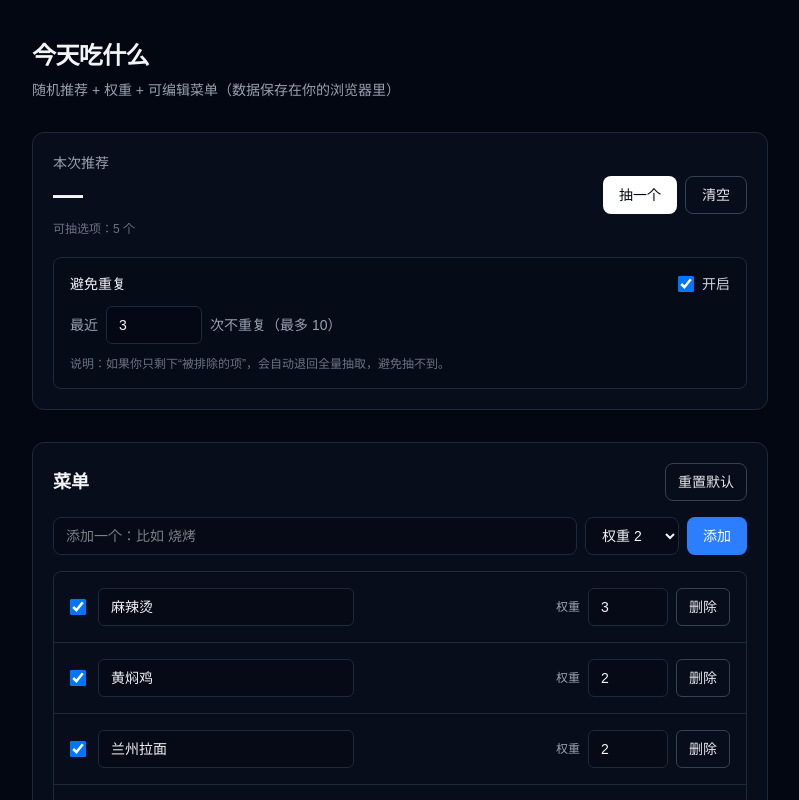
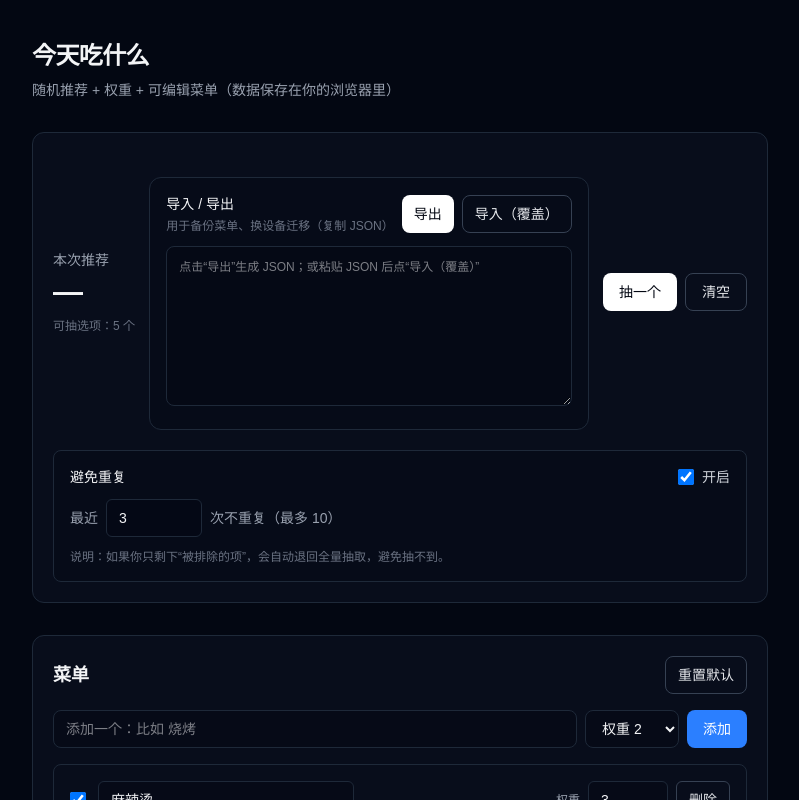
Before and after one commit to lyh1876981622-tripp/today-what, a Next.js app: page / in a window 1280 px wide. Shown: the top 800 px of the page, without its empty margins (240-1039 px from the left). Built offline with nearby package versions, Linux system fonts and the light colour scheme.

Commit message:
feat: import/export menu as JSON

```diff
--- a/src/app/page.tsx
+++ b/src/app/page.tsx
@@ -56,6 +56,8 @@ export default function Page() {
 
   const [avoidRepeat, setAvoidRepeat] = useState(true);
   const [avoidCount, setAvoidCount] = useState(3);
+  const [transferText, setTransferText] = useState('');
+  const [transferMsg, setTransferMsg] = useState<string | null>(null);
 
   // 读取本地存档
   useEffect(() => {
@@ -120,7 +122,71 @@ export default function Page() {
   const updateItem = (id: string, patch: Partial<Item>) => {
     setItems((prev) => prev.map((it) => (it.id === id ? { ...it, ...patch } : it)));
   };
+const exportMenu = async () => {
+  const payload = {
+    version: 1,
+    exportedAt: new Date().toISOString(),
+    items,
+  };
+  const text = JSON.stringify(payload, null, 2);
+  setTransferText(text);
 
+  try {
+    await navigator.clipboard.writeText(text);
+    setTransferMsg('已导出并复制到剪贴板');
+    setTimeout(() => setTransferMsg(null), 2000);
+  } catch {
+    setTransferMsg('已导出到文本框（剪贴板复制失败，可手动复制）');
+    setTimeout(() => setTransferMsg(null), 2500);
+  }
+};
+
+const importMenu = () => {
+  const raw = transferText.trim();
+  if (!raw) {
+    setTransferMsg('文本框为空，无法导入');
+    setTimeout(() => setTransferMsg(null), 2000);
+    return;
+  }
+
+  try {
+    const parsed = JSON.parse(raw);
+
+    // 兼容两种格式：
+    // 1) { items: [...] }
+    // 2) 直接就是 [...]
+    const incoming = Array.isArray(parsed) ? parsed : parsed.items;
+
+    if (!Array.isArray(incoming)) throw new Error('Invalid format');
+
+    const normalized: Item[] = incoming
+      .map((x: any) => ({
+        id: typeof x.id === 'string' && x.id ? x.id : uid(),
+        name: String(x.name ?? '').trim(),
+        weight: clamp(Number(x.weight) || 1, 1, 10),
+        enabled: Boolean(x.enabled ?? true),
+      }))
+      .filter((x) => x.name.length > 0);
+
+    if (normalized.length === 0) {
+      setTransferMsg('导入失败：没有有效菜单项');
+      setTimeout(() => setTransferMsg(null), 2500);
+      return;
+    }
+
+    if (!confirm(`确定导入 ${normalized.length} 个菜单项吗？这会覆盖当前菜单。`)) return;
+
+    setItems(normalized);
+    setRecent([]);
+    setResult(null);
+
+    setTransferMsg('导入成功');
+    setTimeout(() => setTransferMsg(null), 2000);
+  } catch {
+    setTransferMsg('导入失败：JSON 格式不正确');
+    setTimeout(() => setTransferMsg(null), 2500);
+  }
+};
   const removeItem = (id: string) => {
     setItems((prev) => prev.filter((it) => it.id !== id));
     setRecent((prev) => prev.filter((x) => x !== id));
@@ -155,7 +221,42 @@ export default function Page() {
                 可抽选项：{enabledCount} 个
               </div>
             </div>
+            <div className="mt-6 rounded-xl border border-gray-800 bg-gray-950/30 p-4">
+  <div className="flex flex-col gap-2 sm:flex-row sm:items-center sm:justify-between">
+    <div>
+      <div className="text-sm font-medium">导入 / 导出</div>
+      <div className="mt-1 text-xs text-gray-500">
+        用于备份菜单、换设备迁移（复制 JSON）
+      </div>
+    </div>
 
+    <div className="flex gap-2">
+      <button
+        onClick={exportMenu}
+        className="rounded-lg bg-white px-3 py-2 text-sm font-medium text-gray-950 hover:bg-gray-200"
+      >
+        导出
+      </button>
+      <button
+        onClick={importMenu}
+        className="rounded-lg border border-gray-700 px-3 py-2 text-sm text-gray-200 hover:bg-gray-800"
+      >
+        导入（覆盖）
+      </button>
+    </div>
+  </div>
+
+  {transferMsg ? (
+    <div className="mt-3 text-xs text-gray-300">{transferMsg}</div>
+  ) : null}
+
+  <textarea
+    value={transferText}
+    onChange={(e) => setTransferText(e.target.value)}
+    placeholder="点击“导出”生成 JSON；或粘贴 JSON 后点“导入（覆盖）”"
+    className="mt-3 h-40 w-full rounded-lg border border-gray-800 bg-gray-950/40 p-3 text-xs text-gray-100 outline-none"
+  />
+</div>
             <div className="flex gap-2">
               <button
                 onClick={draw}
```
